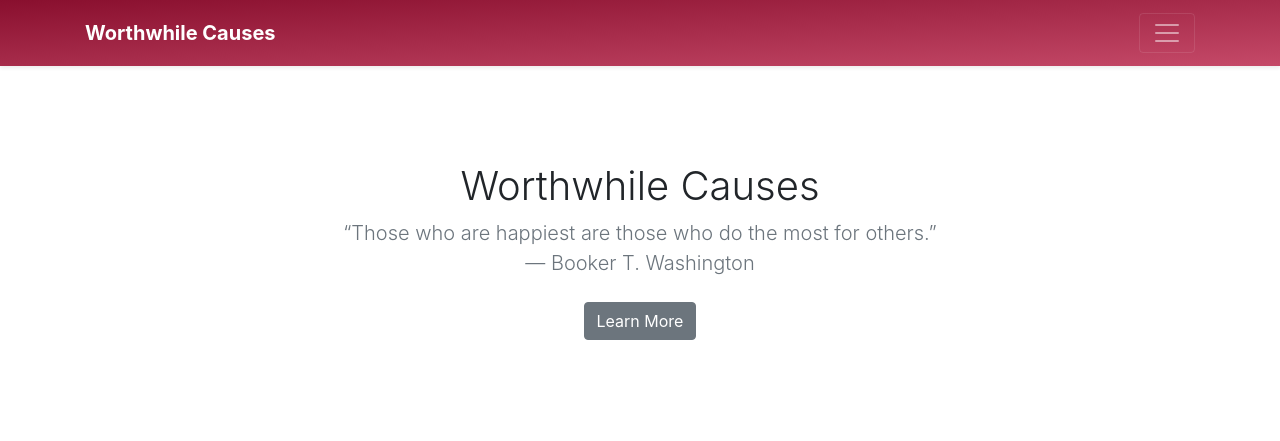
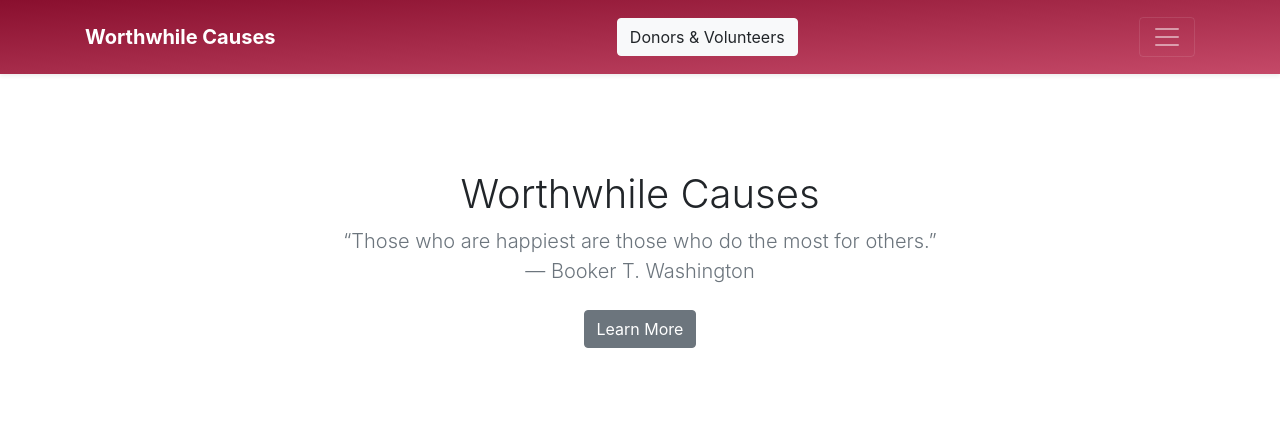
Before and after one commit to WorthwhileCauses/worthwhilecauses.github.io, a plain HTML site: page index.html in a window 1280 px wide. Shown: the top 441 px of the page. Drawn offline with nearby package versions, Linux system fonts and the light colour scheme.

Commit message:
updated navigation on home page

```diff
--- a/index.html
+++ b/index.html
@@ -31,8 +31,9 @@
     </div>
   </div>
   <div class="navbar navbar-dark shadow-sm">
-    <div class="container d-flex justify-content-between"> <a href="#" class="navbar-brand d-flex align-items-center">
+    <div class="container d-flex justify-content-between"> <a href="https://worthwhilecauses.org/" class="navbar-brand d-flex align-items-center">
       <strong>Worthwhile Causes</strong> </a>
+      <a href="https://worthwhilecauses.org/donors-and-volunteers.html" class="navbar-brand d-flex align-items-center"><button type="button" class="btn btn-light">Donors & Volunteers</button> </a>
       <button class="navbar-toggler" type="button" data-toggle="collapse" data-target="#navbarHeader" aria-controls="navbarHeader" aria-expanded="false" aria-label="Toggle navigation"> <span class="navbar-toggler-icon"></span> </button>
     </div>
   </div>
```
Also changed, not shown: donors-and-volunteers.html (+1 -1 lines).
